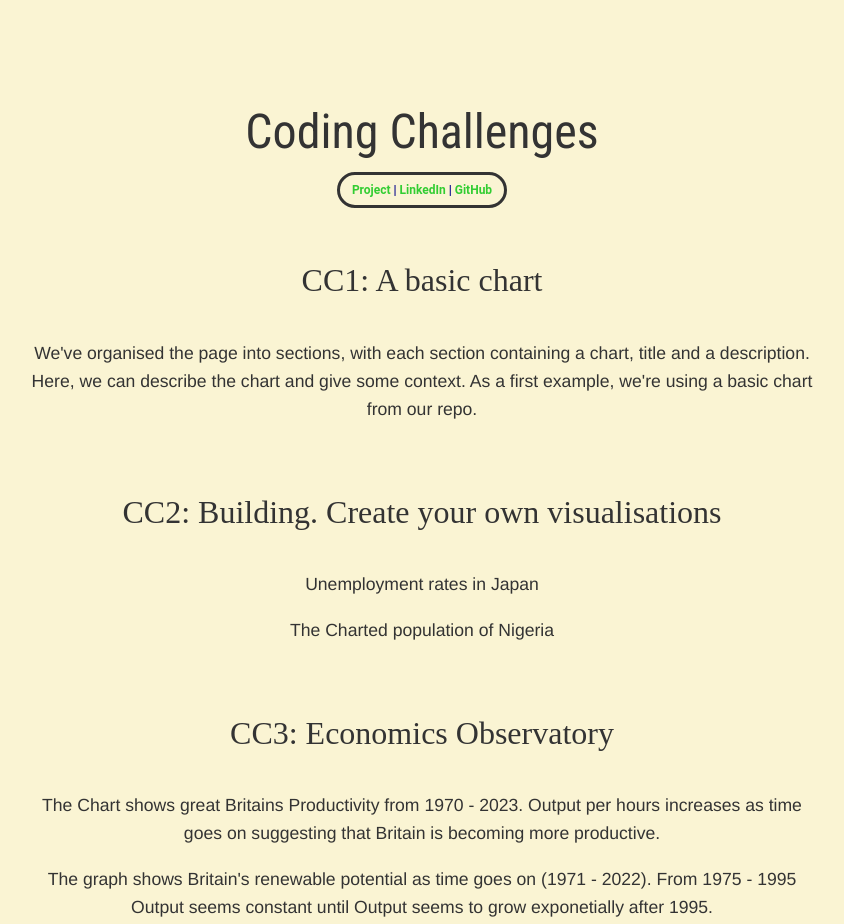
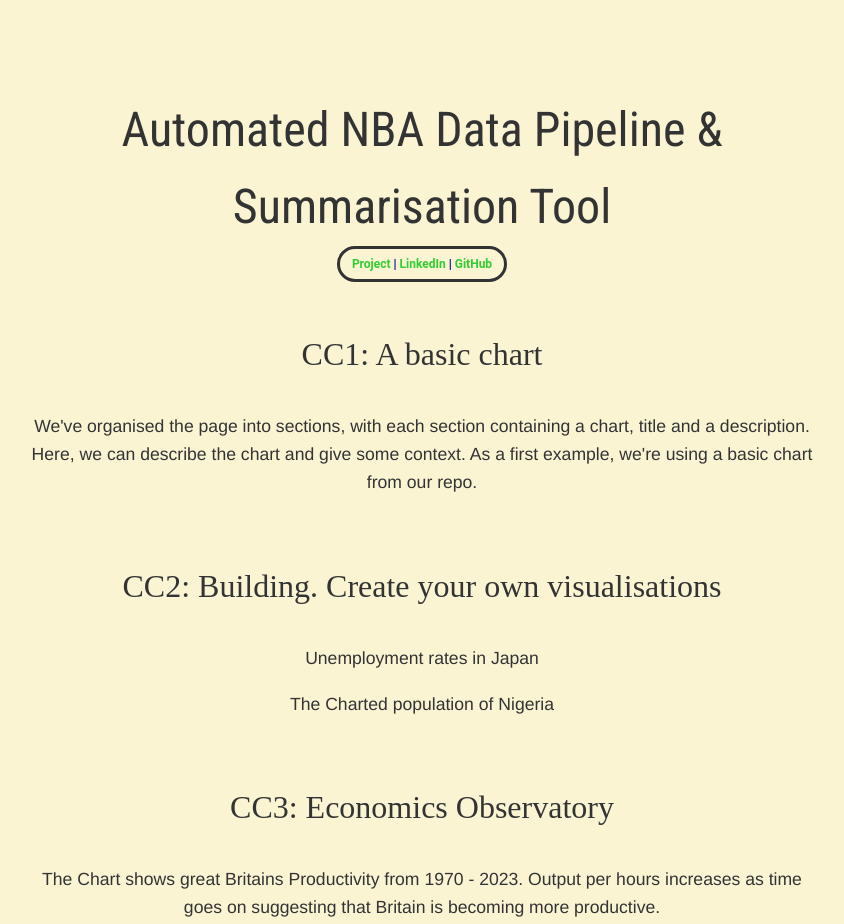
Before and after one commit to TomOLudoyi/TomOLudoyi.github.io, a plain HTML site: page CC/nba/nba.html in a window 1280 px wide. Shown: the top 924 px of the page, without its empty margins (218-1062 px from the left). Drawn offline with Linux system fonts and the light colour scheme; files that its build step writes are made by us from their sources; a script that the page names is missing; files whose address does not match are found by name; a web font is replaced by a local one.

Commit message:
added a link to the Nba Pipeline page in the navigation menu of both CC.html and index.html, and made CSS adjustments to the nba.css file to improve layout and text alignment.

```diff
--- a/CC/nba/nba.css
+++ b/CC/nba/nba.css
@@ -106,15 +106,18 @@ h9 {
 
 h10 {
   display: flex;
+    flex-direction: column;
     align-items: center;
     justify-content: center;
+    text-align: center; /* Centers text horizontally */
     font-family: "Roboto Condensed";
     margin-bottom: 0px;
     color: #333;
     margin: 0;
     font-size: 3rem;
     padding-top: 4vh;
-    height: 10vh;
+    min-height: 10vh; /* Minimum height to ensure it takes up space */
+    gap: 15px;
 
 }
 
--- a/CC/nba/nba.html
+++ b/CC/nba/nba.html
@@ -14,7 +14,7 @@
 
     <!-- This is a link to a stylesheet which contains rules about how each element on the page should be defined-->
     <!-- Try swapping example1.css to another, and take a look at example1.css to see if you understand it-->
-    <link rel="stylesheet" type="text/css" href="CC.css">
+    <link rel="stylesheet" type="text/css" href="nba.css">
     <title>Tom's Portfolio HIII</title> <!-- The title displayed in the browser tab, not on the page itself -->
 
     <!-- This is a link to the vega-lite which we're using to make graphs -->
@@ -44,7 +44,7 @@
 <body>
 <!-- The body tag contains the elements that visitors to our page will see. -->
     <h10 style="margin-bottom: 0"> <!-- We have added a class to the header called "big" which we can use to style it in the CSS -->
-        Coding Challenges
+        Automated NBA Data Pipeline & Summarisation Tool
     </h10>
     <div class="small2">
     <p class="Button" style="margin-top: 0px; color: darkblue">
```
Also changed, not shown: CC/CC.html (+1 -1 lines), CC/index.html (+1 -1 lines), 1 other file.
